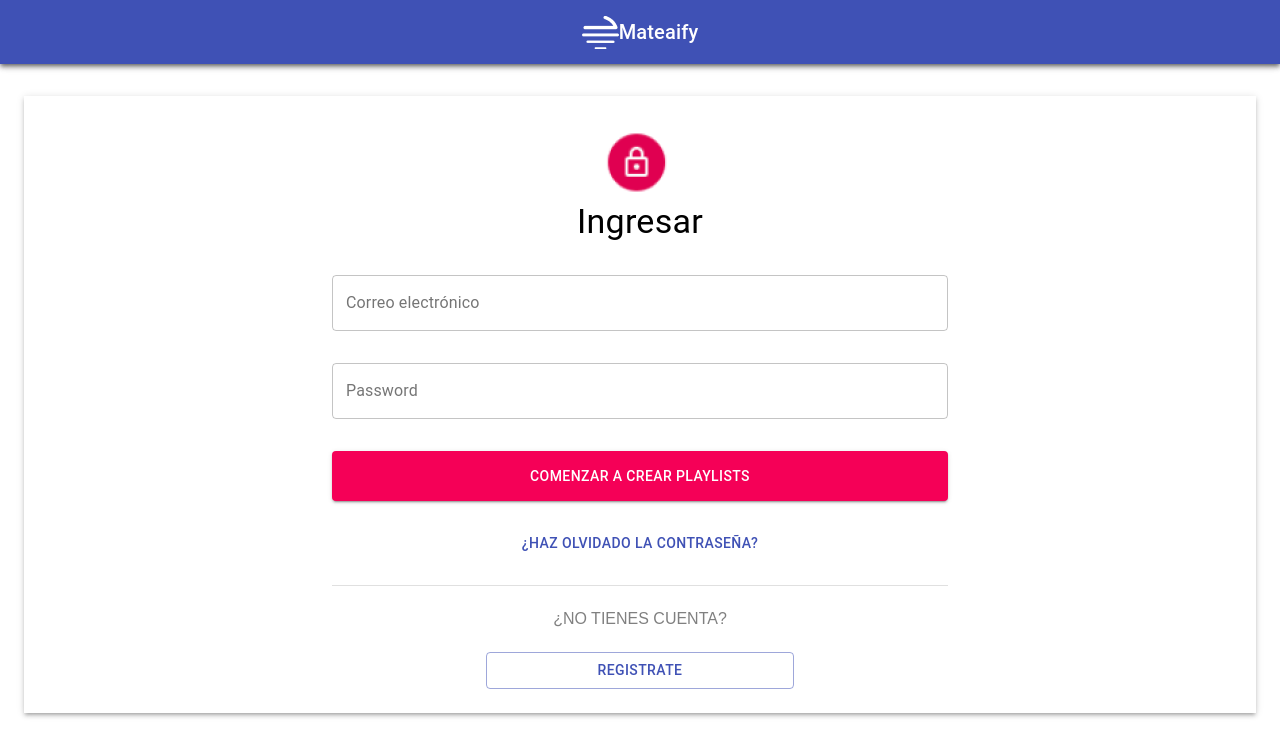
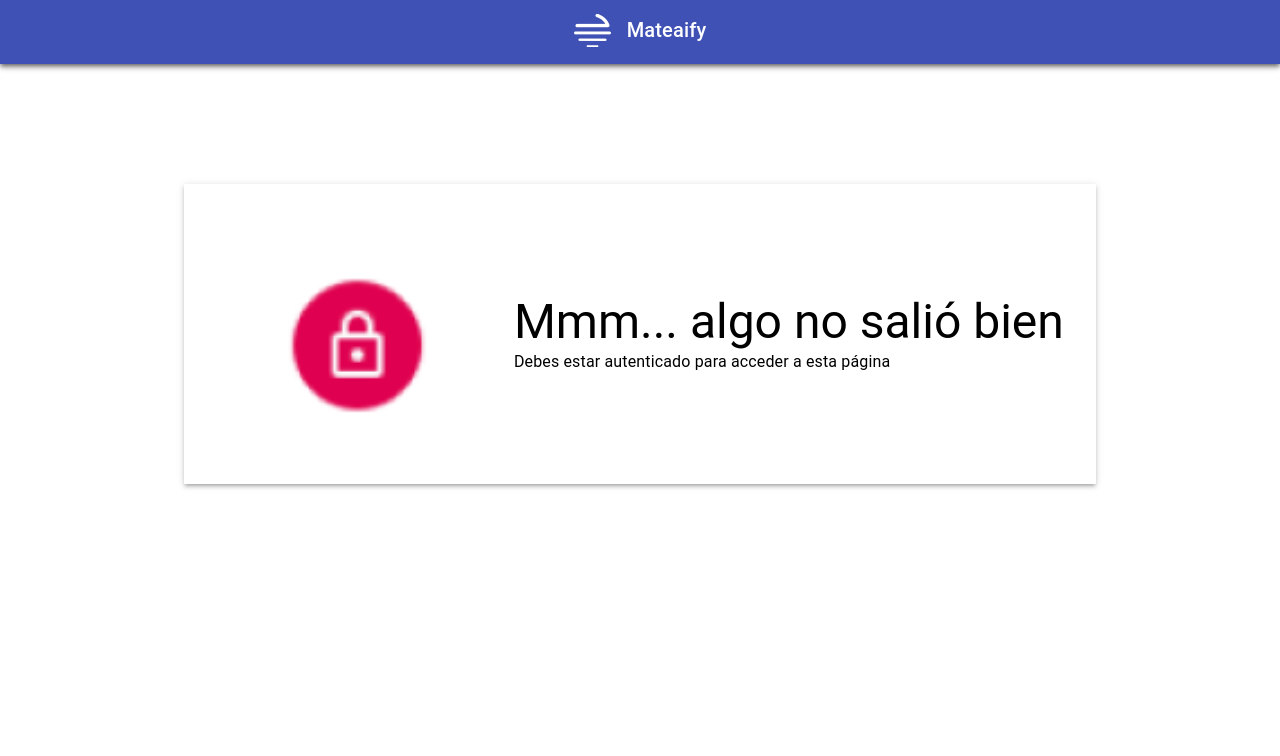
Before and after one commit to Ry-Ferreira/Proyecto-Modulo-2, a React (Create React App) app in the folder app-run/: page /playlist in a window 1280 px wide. Shown: the top 756 px of the page. Built offline with nearby package versions, Linux system fonts and the light colour scheme.

Commit message:
snackbar

```diff
--- a/app-run/package.json
+++ b/app-run/package.json
@@ -7,6 +7,7 @@
     "@material-ui/styles": "^4.10.0",
     "react": "^16.13.1",
     "react-dom": "^16.13.1",
+    "react-router-dom": "^5.2.0",
     "react-scripts": "^3.4.2"
   },
   "devDependencies": {},
--- a/app-run/src/App.js
+++ b/app-run/src/App.js
@@ -1,14 +1,24 @@
 import React, { Fragment } from 'react';
+import { BrowserRouter as Router, Switch, Route, Link } from "react-router-dom";
 
 // COMPONENTS
 
 import Login from './Pages/Login';
+import Playlist from './Pages/Playlist';
 
 const App = () => {
+
   return(
-    <Fragment>
-        <Login />
-    </Fragment>
+      <Router>
+          <Switch>
+            <Route path="/playlist">
+              <Playlist />
+            </Route>
+            <Route path="/">
+              <Login />
+            </Route>
+          </Switch>
+      </Router>
   )
 }
 
--- a/app-run/src/Components/Hero-Form.js
+++ b/app-run/src/Components/Hero-Form.js
@@ -1,4 +1,4 @@
-import React, { Fragment, useState, Component} from 'react';
+import React, { Fragment } from 'react';
 import FormControl from '@material-ui/core/FormControl';
 import { makeStyles } from '@material-ui/core/styles';
 import Container from '@material-ui/core/Container';
@@ -10,6 +10,7 @@ import Box from '@material-ui/core/Box';
 import Grid from '@material-ui/core/Grid';
 import padlock from '../Images/candado-logo.png';
 import Divider from '@material-ui/core/Divider';
+
 
 const useStyles = makeStyles({
     root: {
@@ -57,6 +58,7 @@ const Form = () => {
                                 </Box>
                                 <Box mt={4} width="50%">
                                     <Button
+
                                         fullWidth="bool"
                                         variant="contained"
                                         classes={{
--- a/app-run/src/Components/NavBar.js
+++ b/app-run/src/Components/NavBar.js
@@ -12,10 +12,14 @@ const NavBar = (props) => {
         <AppBar position="static">
           <Toolbar>
             <Grid justify={props.justify} container="bool">
-              <img src={MateifyLogo} alt="MateifyLogo"/>
-              <Typography variant="h6">
-                  Mateaify
-              </Typography>
+              <Box mr={1}>
+                <img src={MateifyLogo} alt="MateifyLogo"/>
+              </Box>
+              <Box ml={1}>
+                <Typography variant="h6">
+                    Mateaify
+                </Typography>
+              </Box>
             </Grid>
           </Toolbar>
         </AppBar>
--- /dev/null
+++ b/app-run/src/Components/Padlock.js
@@ -0,0 +1,40 @@
+import React, { Fragment } from 'react';
+import Container from '@material-ui/core/Container';
+import { makeStyles } from '@material-ui/core/styles';
+import Box from '@material-ui/core/Box';
+import { Grid, Typography, CardMedia } from '@material-ui/core';
+import Card from '@material-ui/core/Card';
+import iconPadlock from '../Images/candado-logo.png';
+
+const useStyles = makeStyles({
+    media: {
+        height: 200,
+    }
+ });
+
+
+
+const Padlock = () => {
+
+    const classes = useStyles();
+
+    return(
+        <Container>
+            <Box my={4}>
+                <Grid container="bool" justify="center" alignItems="center" direction="row">
+                    <Box mx={4}>
+                        <img src={iconPadlock} className={classes.media} title="Padlock" />
+                    </Box>
+                    <Box>
+                        <Grid container="bool" direction="column">
+                            <Typography variant="h3">Mmm... algo no salió bien</Typography>
+                            <Typography variant="body1">Debes estar autenticado para acceder a esta página</Typography>
+                        </Grid>
+                    </Box>
+                </Grid>
+            </Box>
+        </Container>
+    )
+}
+
+export default Padlock;
--- /dev/null
+++ b/app-run/src/Components/Snackbar.js
@@ -0,0 +1,23 @@
+import React, { Fragment } from 'react';
+import NavBar from './NavBar';
+import Padlock from './Padlock';
+import Box from '@material-ui/core/Box';
+import { Grid, Container } from '@material-ui/core';
+
+
+const Snackbar = () => {
+    return (
+        <Fragment>
+            <NavBar justify="center" />
+            <Container>
+                <Box boxShadow="3" my={15} mx={20} py={2}>
+                    <Grid container="bool"  direction="column"   justify="center">
+                        <Padlock />
+                    </Grid>
+                </Box>
+            </Container>
+        </Fragment>
+    )
+}
+
+export default Snackbar;
--- /dev/null
+++ b/app-run/src/Pages/Playlist.js
@@ -0,0 +1,13 @@
+import React from 'react';
+import Snackbar from '../Components/Snackbar';
+import { BrowserRouter as useParams } from "react-router-dom";
+
+
+const Playlist = () => {
+
+    return (
+        <Snackbar />
+    )
+}
+
+export default Playlist;
```
Also changed, not shown: 1 other file (tests, documents, lock files or other folders).
